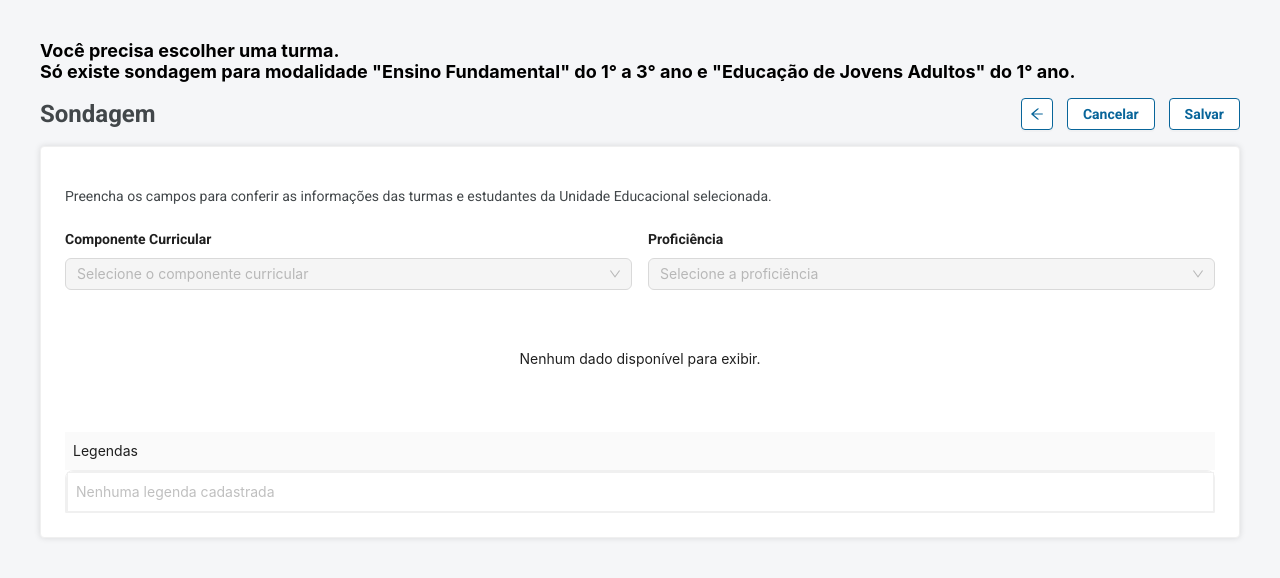
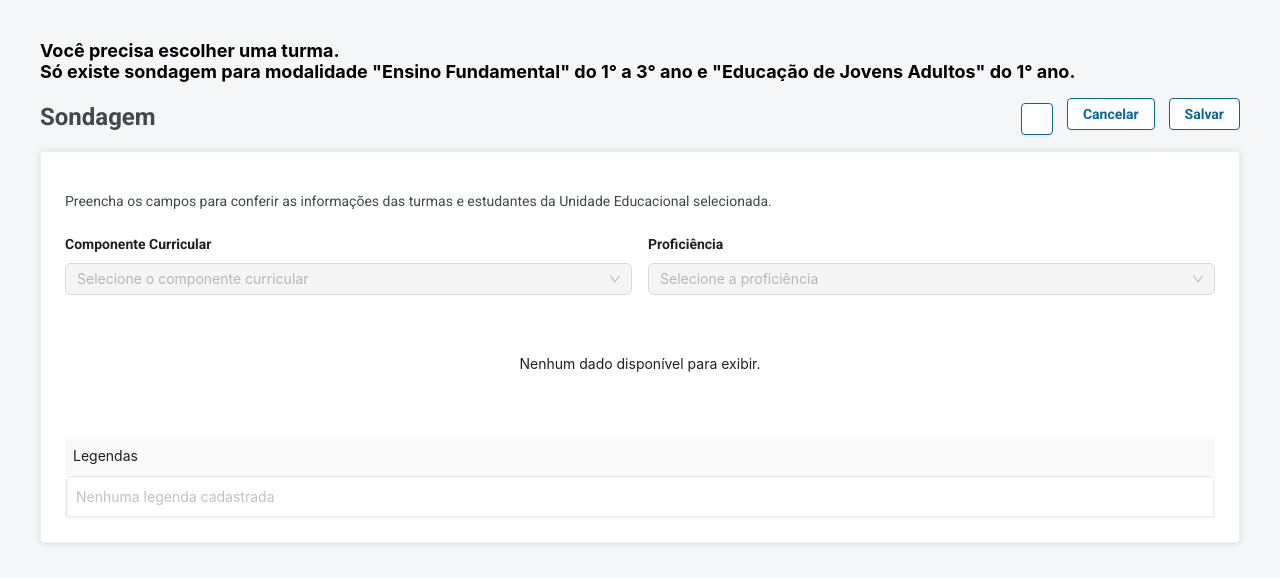
Before and after one commit to prefeiturasp/SME-NovaSondagem-Frontend, a React (Vite) app: page / in a window 1280 px wide. Shown: the top 578 px of the page. Built offline with nearby package versions, Linux system fonts and the light colour scheme.

Commit message:
trocado icone do botao voltar para o padrao sgp

```diff
--- a/src/componentes/sondagem/conteudo/conteudo.css
+++ b/src/componentes/sondagem/conteudo/conteudo.css
@@ -61,3 +61,12 @@
 .larguraAlerta {
   width: 100%;
 }
+
+.iconBotaoVoltar {
+  color: #08659a;
+}
+
+.sondagemBotaoEstilo:hover .iconBotaoVoltar {
+  color: #8d5cff;
+  transition: all 0.3s ease;
+}
--- a/src/componentes/sondagem/conteudo/conteudo.tsx
+++ b/src/componentes/sondagem/conteudo/conteudo.tsx
@@ -13,13 +13,13 @@ import {
 import SondagemListaDinamica from "../../../componentes/sondagem/listaDinamica/sondagemListaDinamica";
 import type { DadosTabelaDinamica } from "../../../core/dto/types";
 import "./conteudo.css";
-import { ArrowLeftOutlined } from "@ant-design/icons";
 import { useSelector } from "react-redux";
 import Alerta from "../../../componentes/biblioteca/Alerta";
 import type { LegendasProps } from "../../../core/dto/legendaProps";
 import Legendas from "../legendas/legendas";
 import NovaSondagemServico from "../../../core/servico/servico";
 import { Auditoria } from "../auditoria/auditoria";
+import styled from "styled-components";
 
 const Conteudo: React.FC = () => {
   const usuario = useSelector((store: any) => store.usuario);
@@ -27,6 +27,8 @@ const Conteudo: React.FC = () => {
   const turma = turmaSelecionada ? turmaSelecionada.turma : 0;
   const modalidade = usuario?.turmaSelecionada?.modalidade;
   const ano = usuario?.turmaSelecionada?.ano;
+
+  const Icon = styled.i``;
 
   console.log("Usuario no conteudo:", usuario);
 
@@ -292,7 +294,6 @@ const Conteudo: React.FC = () => {
     }
   };
 
-
   useEffect(() => {
     executarBusca();
   }, [disciplinaSelecionada, proficienciaSelecionada, bimestreSelecionado]);
@@ -520,7 +521,7 @@ const Conteudo: React.FC = () => {
             onClick={() => {
               voltarSondagem();
             }}
-            icon={<ArrowLeftOutlined />}
+            icon={<Icon className={`fa fa-arrow-left iconBotaoVoltar`} />}
           ></Button>
 
           <Button
```
Lines whose indentation alone changed are shown as unchanged.
